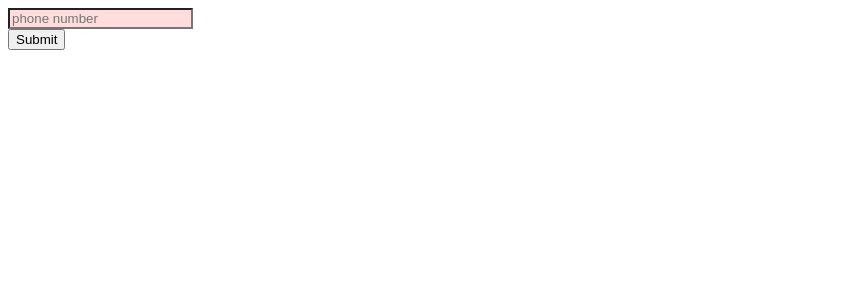
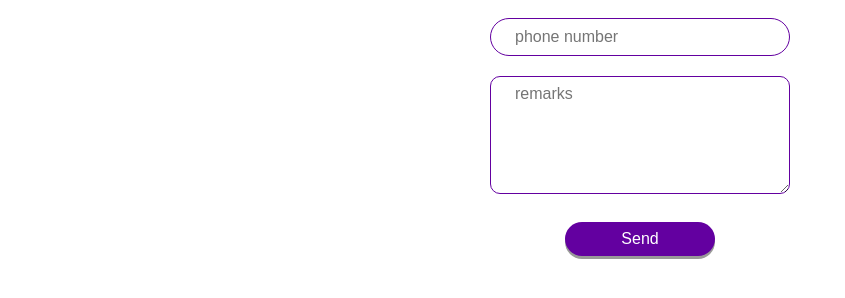
Before and after one commit to vibueno/brainson_phone_validation, a plain HTML site: page index.html in a window 1280 px wide. Shown: the whole page, without its empty margins (0-845 px from the left). Drawn offline with Linux system fonts and the light colour scheme.

Commit message:
Add styling

```diff
--- a/css/styles.css
+++ b/css/styles.css
@@ -1,3 +1,82 @@
-input:invalid {
+:root {
+  --color-txt: #6300a0;
+  --color-txt-invalid: #fff;
+  --color-danger: #b20a37;
+  --color-white: #fff;
+}
+
+@keyframes headshake {
+  25% {
+    transform: translateX(1%);
+  }
+  75% {
+    transform: translateX(-1%);
+  }
+}
+
+.form-container {
+  display: flex;
+  flex-direction: column;
+  align-items: center;
+}
+
+.input-field {
+  margin: 10px;
+  border: 1px solid var(--color-txt);
+  padding: 0.5rem 1.5rem;
+  width: 250px;
+  font-family: "Montserrat", sans-serif;
+  font-size: 1rem;
+  color: var(--color-txt);
+  outline: none;
+}
+
+.input-field:focus {
+  border: 2px solid var(--color-txt);
+}
+
+.input-field:invalid {
   background-color: #ffdddd;
 }
+
+.input-field:not(:focus):invalid {
+  animation: headshake 100ms cubic-bezier(0.4, 0.1, 0.6, 0.9) 3;
+  border: 2px var(--color-danger);
+  background: var(--color-danger);
+  color: var(--color-txt-invalid);
+}
+
+label {
+  display: block;
+  padding: 0.5rem 1.5rem;
+  font-size: 20px;
+  color: var(--color-txt);
+}
+
+#phone-number {
+  border-radius: 100rem;
+  height: 20px;
+}
+
+#remarks {
+  border-radius: 10px;
+  height: 100px;
+}
+
+#submit {
+  box-shadow: 0 3px #999;
+  border: none;
+  border-radius: 100rem;
+  padding: 0.5rem 1.5rem;
+  width: 150px;
+  background-color: var(--color-txt);
+  cursor: pointer;
+  font-family: "Montserrat", sans-serif;
+  font-size: 1rem;
+  color: #fff;
+}
+
+#submit:active {
+  box-shadow: 0 0px;
+  transform: translateY(4px);
+}
--- a/index.html
+++ b/index.html
@@ -4,22 +4,27 @@
     <meta charset="UTF-8" />
     <meta name="viewport" content="width=device-width, initial-scale=1.0" />
     <meta http-equiv="X-UA-Compatible" content="ie=edge" />
-    <title>Phone Number Front-End validation</title>
+    <title>Phone validation</title>
     <link rel="stylesheet" href="./css/styles.css" />
     <script src="./js/main.js"></script>
   </head>
   <body>
-    <form onsubmit="form_submission()">
+    <form class="form-container" onsubmit="form_submission()">
       <input
         type="tel"
         id="phone-number"
+        class="input-field"
         placeholder="phone number"
         pattern="^\+(?:[0-9] ?){6,14}[0-9]$"
         title="The phone number you entered is invalid"
-        required
       />
+      <textarea
+        id="remarks"
+        class="input-field"
+        placeholder="remarks"
+      ></textarea>
       <br />
-      <input type="submit" value="Submit" />
+      <input id="submit" type="submit" value="Send" />
     </form>
   </body>
 </html>
```
